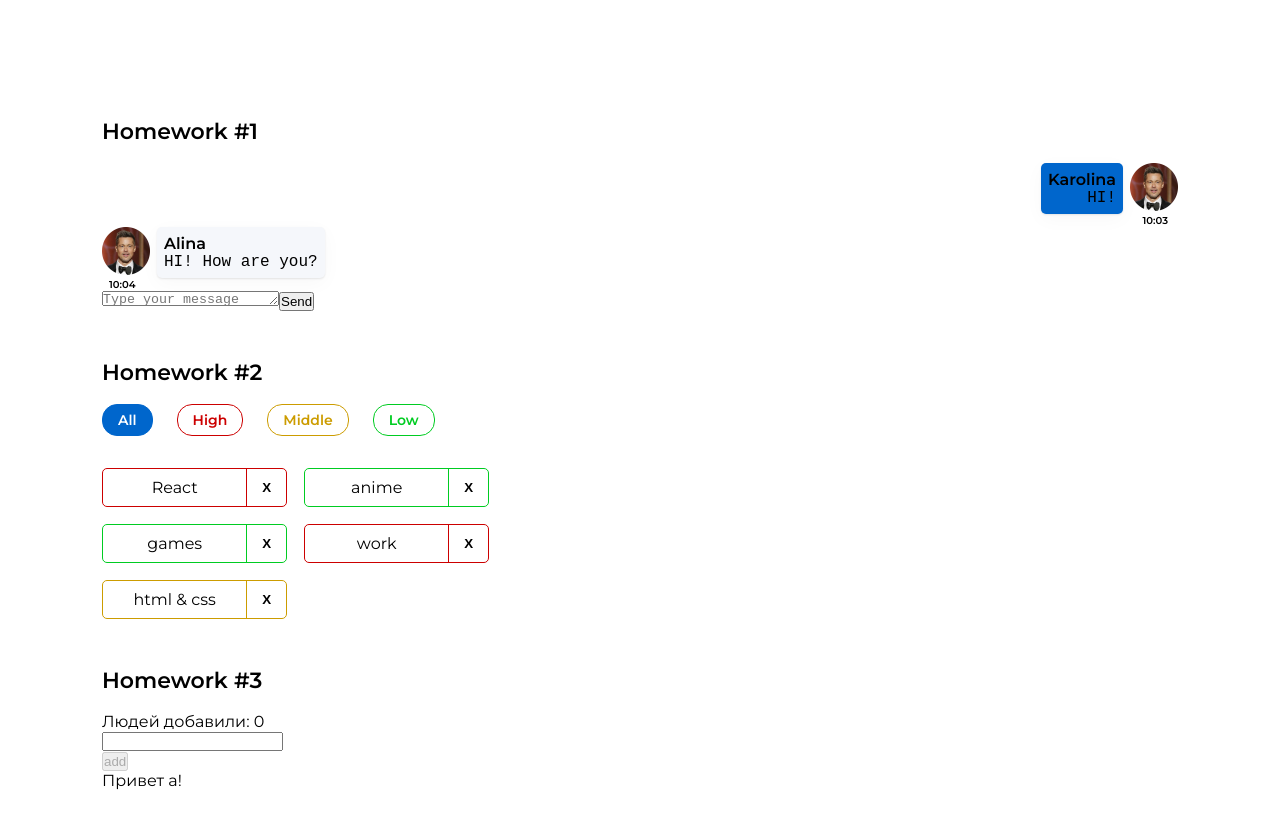
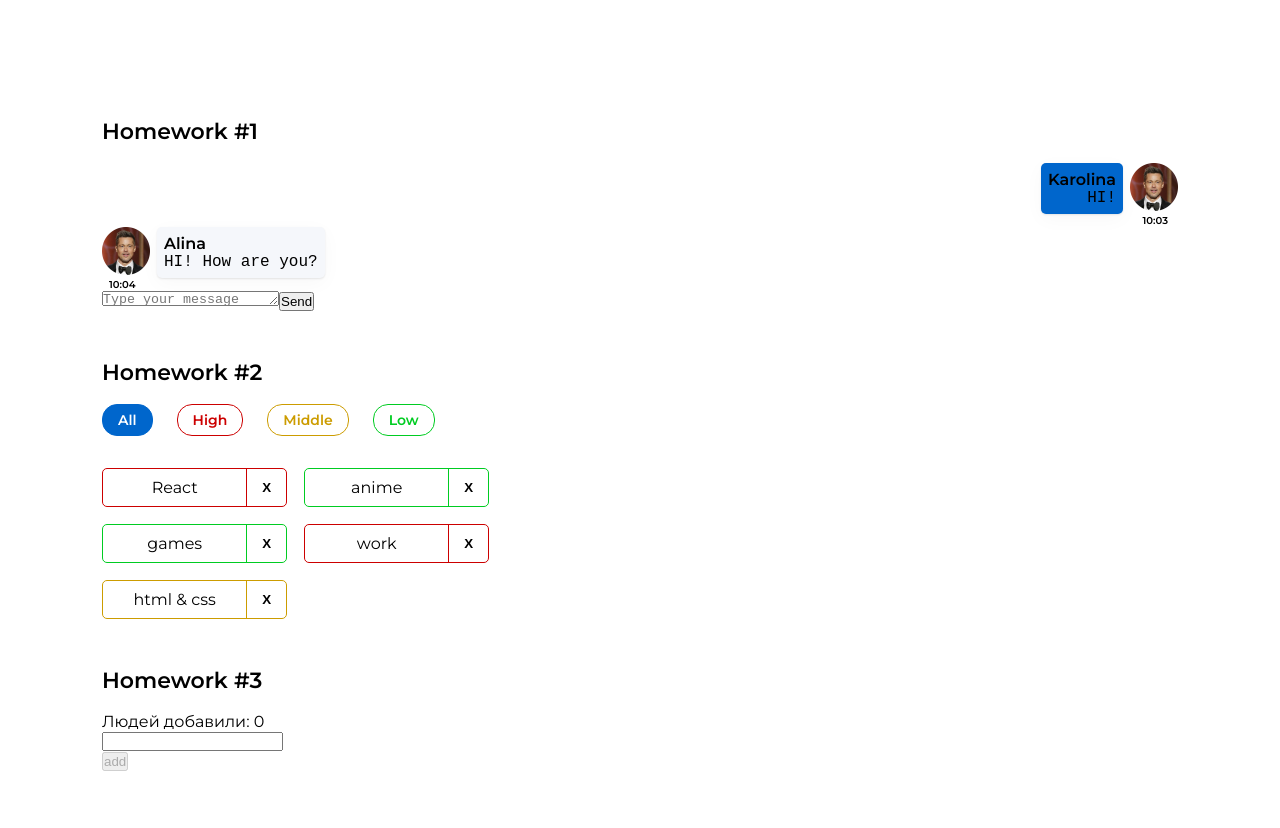
Before and after one commit to KarolinaEsepenok/dzIgnatNew, a React (Create React App) app: page / in a window 1280 px wide. Shown: the top 828 px of the page. Built offline with nearby package versions, Linux system fonts and the light colour scheme.

Commit message:
commitHW3task

```diff
--- a/src/s2-homeworks/hw03/GreetingContainer.tsx
+++ b/src/s2-homeworks/hw03/GreetingContainer.tsx
@@ -66,7 +66,7 @@ const GreetingContainer: React.FC<GreetingContainerPropsType> = ({
     }
 
     const totalUsers = users.length // need to fix
-    const lastUserName = 'a' // need to fix
+    const lastUserName = name // need to fix
 
     return (
         <Greeting
```
